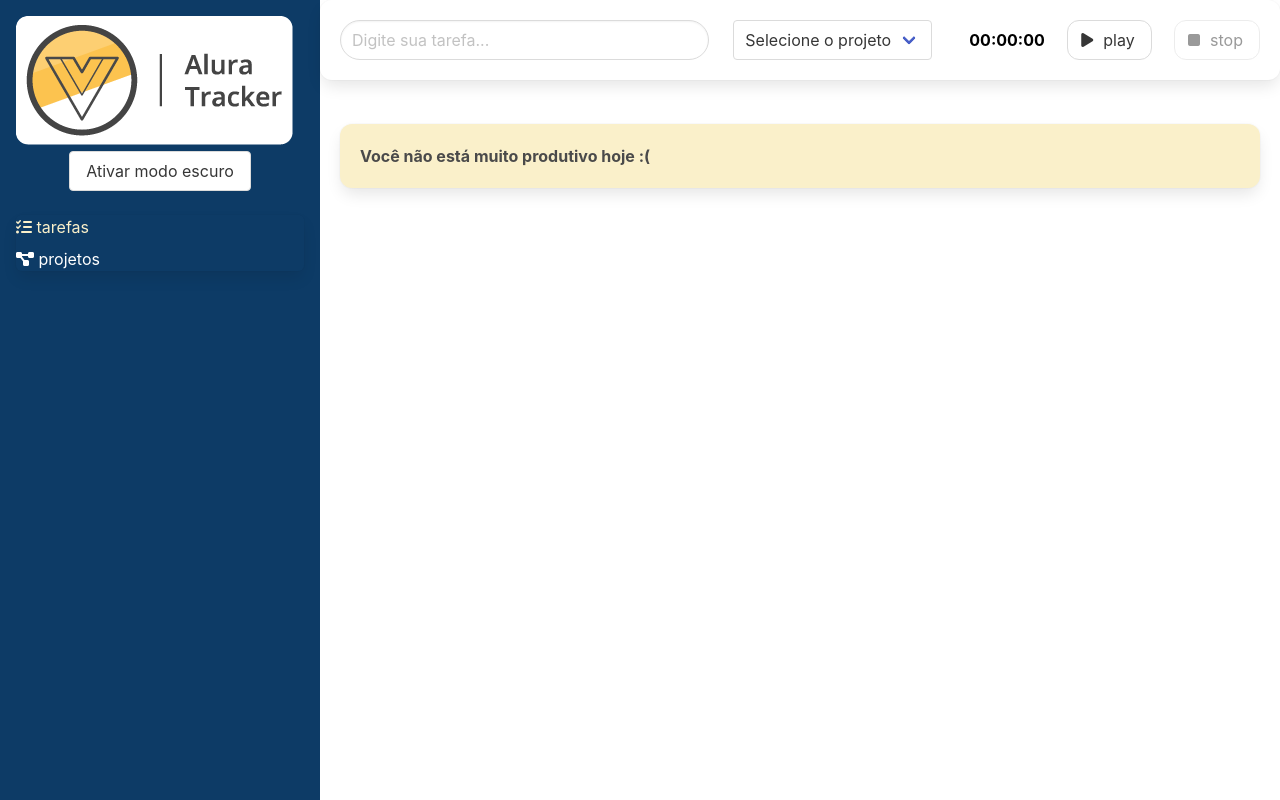
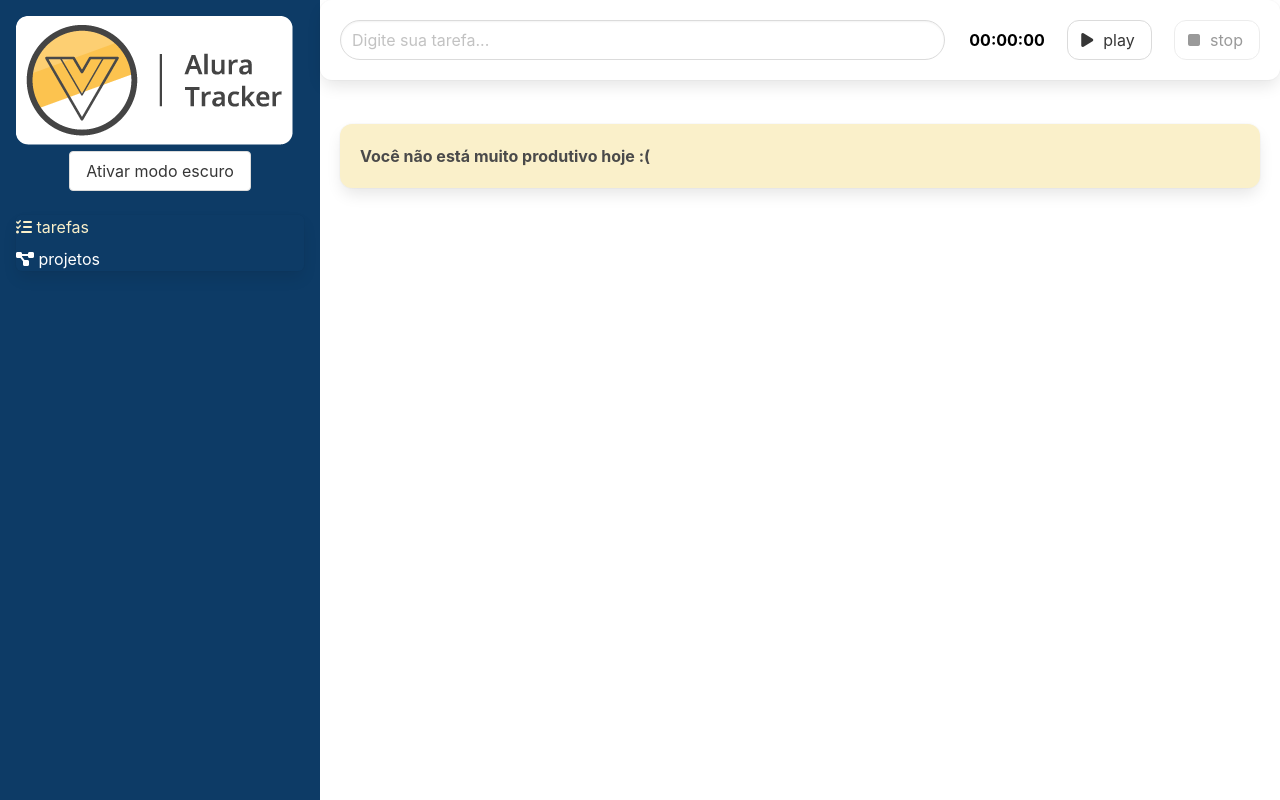
Before and after one commit to ulrichheringer/Vue-Alura-Tracker, a Vue app: page / in a window 1280 px wide. Built offline with nearby package versions, Linux system fonts and the light colour scheme.

Commit message:
Revert "Começando configuração Store vuex"
This reverts commit 5039e01fb7683b3acda6d1eaef0957e6bdb8ab31.

```diff
--- a/src/components/FormularioComponent.vue
+++ b/src/components/FormularioComponent.vue
@@ -2,74 +2,45 @@
   <div class="box formulario">
     <div class="columns">
       <div
-        class="column is-5"
+        class="column is-8"
         role="form"
         aria-label="Formulário para criação de uma nova tarefa"
       >
-        <input
-          type="text"
-          class="input digtarefa"
-          placeholder="Digite sua tarefa..."
-          v-model="descricao"
-        />
-      </div>
-      <div class="column is-3">
-        <div class="select">
-          <select v-model="idProjeto">
-            <option value="">Selecione o projeto</option>
-            <option
-              :value="projeto.id"
-              v-for="projeto in projetos"
-              :key="projeto.id"
-            >
-              {{ projeto.nome }}
-            </option>
-          </select>
-        </div>
+        <input type="text" class="input digtarefa" placeholder="Digite sua tarefa..." v-model="descricao" />
       </div>
       <div class="column">
-        <TemporizadorComponent @aoTemporizadorFinalizado="finalizarTarefa" />
+        <TemporizadorComponent @aoTemporizadorFinalizado="finalizarTarefa"/>
       </div>
     </div>
   </div>
 </template>
 
 <script lang="ts">
-import { computed, defineComponent } from "vue";
-import TemporizadorComponent from "./TemporizadorComponent.vue"; // importando o temporizador
-import { useStore } from "vuex"; // importando o store
-import { key } from "@/store";
+import { defineComponent } from "vue";
+import TemporizadorComponent from "./TemporizadorComponent.vue";	// importando o temporizador
 export default defineComponent({
   name: "FormularioComponent",
-  emits: ["aoSalvarTarefa"],
+  emits: ['aoSalvarTarefa'],
   components: {
       TemporizadorComponent,
   },
   data() {
       return {
-      descricao: "",
-      idProjeto: "",
-    };
+          descricao: '',
+      }
   },
   methods: {
       finalizarTarefa(tempoDecorrido: number) {
-      this.$emit("aoSalvarTarefa", {
+        this.$emit('aoSalvarTarefa', {
           duracaoEmSegundos: tempoDecorrido,
-        descricao: this.descricao,
-        projeto: this.projetos.find(proj => proj.id === this.idProjeto),
-      });
+          descricao: this.descricao
+        })
           console.log(tempoDecorrido);
           console.log(this.descricao);
-      this.descricao = "";
+          this.descricao = '';
       },
   },
-  setup() {
-    const store = useStore(key);
-    return {
-      projetos: computed(() => store.state.projetos),
-    };
-  },
-});
+})
 </script>
 
 <style >
@@ -78,6 +49,6 @@ export default defineComponent({
   background-color: var(--bg-primario);
 }
 .input {
-  border-radius: 30px;
+  border-radius:30px;
 }
 </style>
--- a/src/interfaces/ITarefa.ts
+++ b/src/interfaces/ITarefa.ts
@@ -1,7 +1,4 @@
-import IProjeto from "./IProjeto";
-
 export default interface ITarefa {
     duracaoEmSegudos: number,
     descricao: string,
-    projeto: IProjeto
 }
--- a/src/main.ts
+++ b/src/main.ts
@@ -3,9 +3,7 @@ import App from './App.vue'
 
 import '@fortawesome/fontawesome-free/css/all.css'
 import router from './router'
-import { key, store } from './store'
 
 createApp(App)
     .use(router)
-    .use(store, key)
     .mount('#app')
--- a/src/store/index.ts
+++ b/src/store/index.ts
@@ -1,9 +1,9 @@
 import IProjeto from "@/interfaces/IProjeto";
 import { InjectionKey } from "vue";
-import { createStore, Store } from "vuex";
+import { createStore } from "vuex";
 
 interface Estado {
-    projetos: IProjeto[];
+    projetos: IProjeto
 }
 
 export const key: InjectionKey<Store<Estado>> = Symbol()
@@ -24,5 +24,6 @@ export const store = createStore<Estado>({
             nome: "Vuex",
             }
         ],
+
     }
 })
```
Lines whose indentation alone changed are shown as unchanged.
